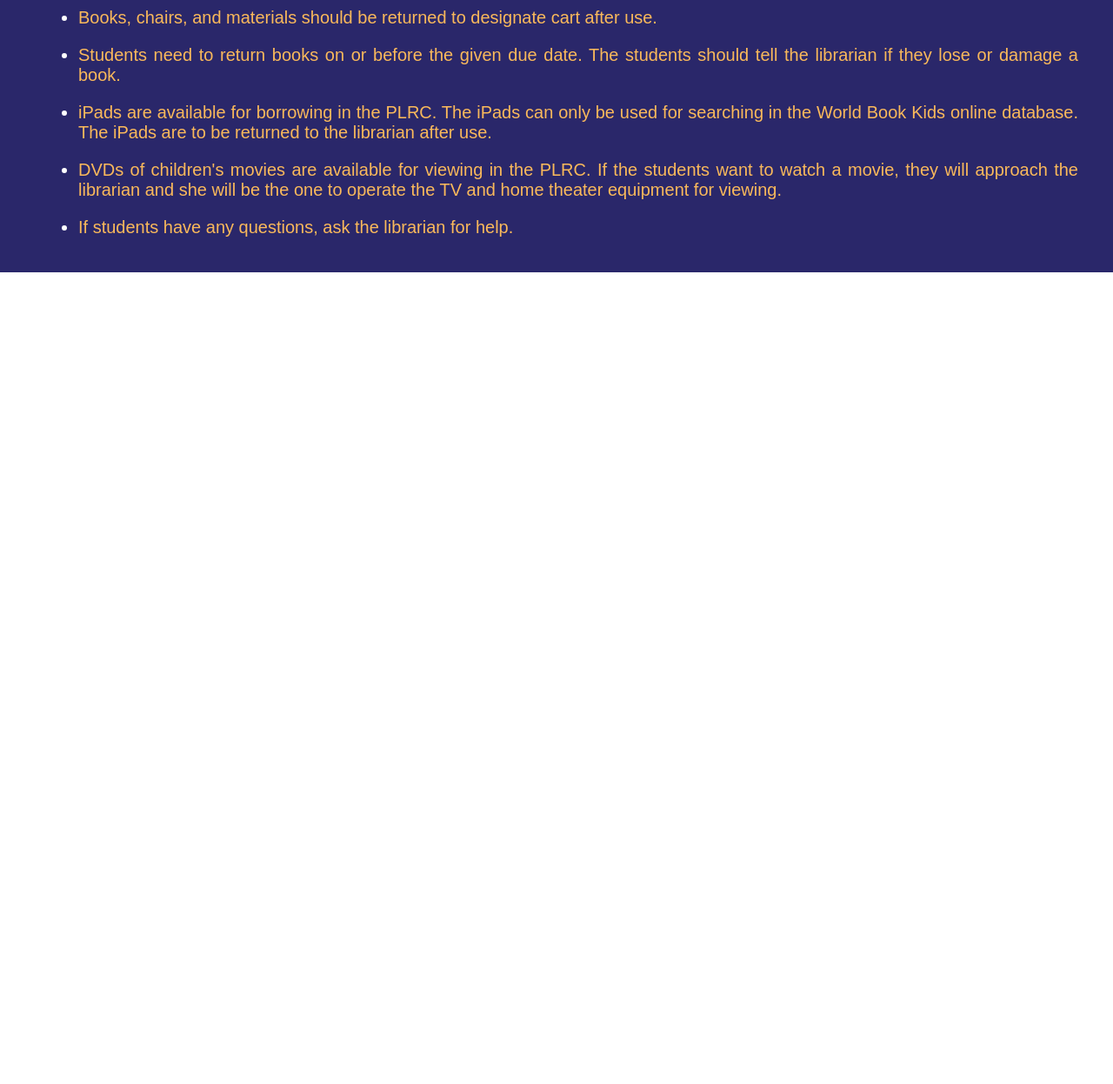
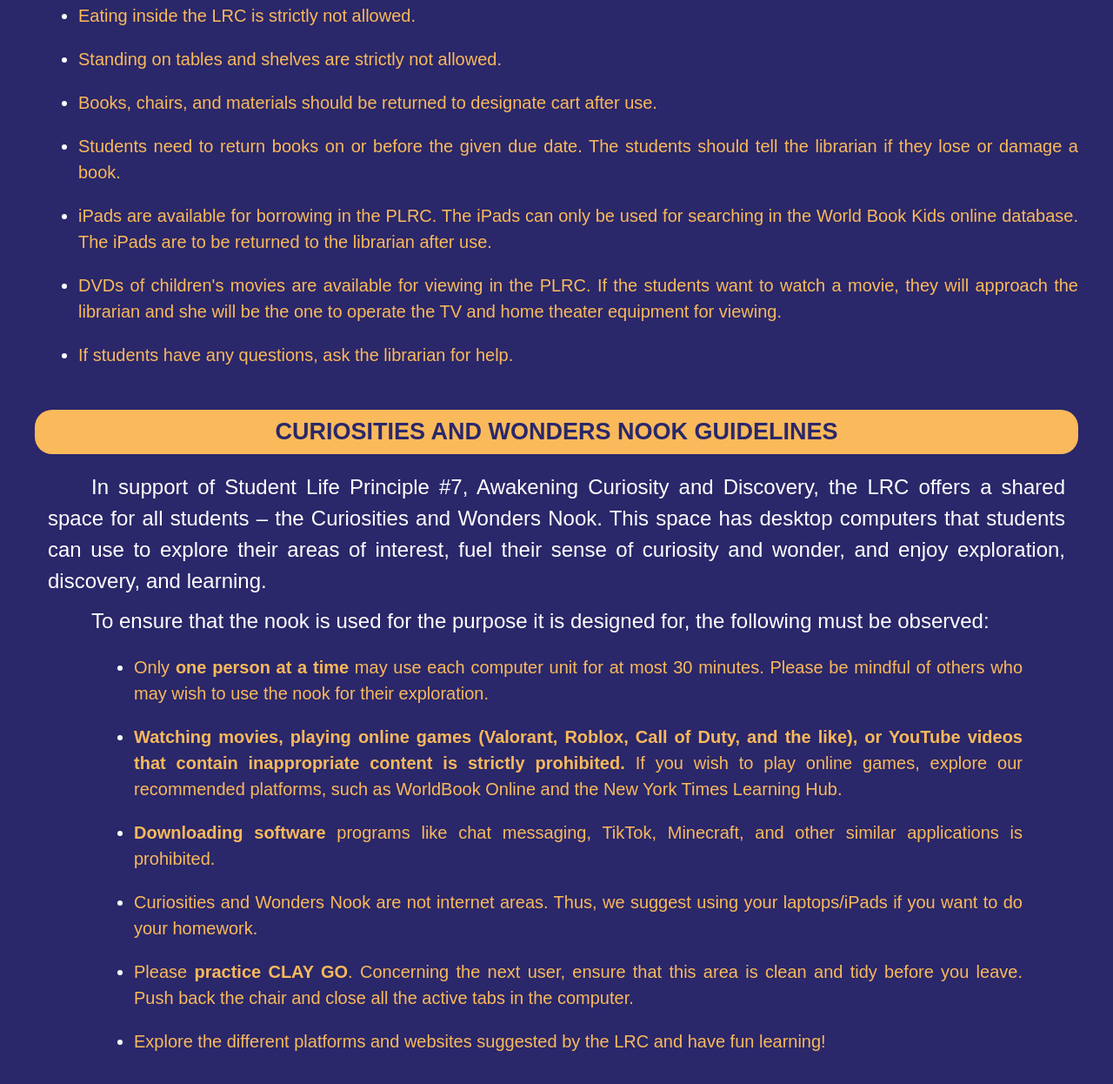
Before and after one commit to cedricrivera/LRC, a plain HTML site: page index.html in a window 1280 px wide. Shown: the part 972-2218 px from the top of the page at 87% size. Before the commit the page ends 1285 px from the top, so only its background shows below. Drawn offline with Linux system fonts and the light colour scheme.

Commit message:
Update Library Policies

```diff
--- a/index.html
+++ b/index.html
@@ -7,8 +7,8 @@
     <title>Document</title>
 </head>
 <body>
-    <div class="page_id">
-        <div class="pagecontent">
+    <div class="pagecontent">
+        <section class="Policy_BED1">
             <div class="top">
                 <h1>RULES AND REGULATIONS</h1>
             </div>
@@ -75,9 +75,37 @@
                         <p>If students have any questions, ask the librarian for help.</p>
                     </li>
                 </ul>
+            </div>
+        </section>
 
+        <section class="Policy_BED2">
+            <div class="top">
+                <h1 style="text-transform: uppercase;">Curiosities and Wonders Nook Guidelines</h1>
             </div>
-        </div>
+            <div class="Curiosities_content">
+                <h2 class="Curiosities1">In support of Student Life Principle #7, Awakening Curiosity and Discovery, the LRC offers a shared space for all students – the Curiosities and Wonders Nook. This space has desktop computers that students can use to explore their areas of interest, fuel their sense of curiosity and wonder, and enjoy exploration, discovery, and learning. </h2>
+                <h2 class="Curiosities2">To ensure that the nook is used for the purpose it is designed for, the following must be observed:</h2>
+                <ul>
+                    <li><p>Only <strong>one person at a time</strong> may use each computer unit for at most 30 minutes. Please be mindful of others who may wish to use the nook for their exploration.</p></li>
+                    <li>
+                        <p><strong>Watching movies, playing online games (Valorant, Roblox, Call of Duty, and the like), or YouTube videos that contain inappropriate content is strictly prohibited.</strong> If you wish to play online games, explore our recommended platforms, such as WorldBook Online and the New York Times Learning Hub.</p>
+                    </li>
+                    <li>
+                        <p><strong>Downloading software</strong> programs like chat messaging, TikTok, Minecraft, and other similar applications is prohibited.</p>
+                    </li>
+                    <li>
+                        <p>Curiosities and Wonders Nook are not internet areas. Thus, we suggest using your laptops/iPads if you want to do your homework.</p>
+                    </li>
+                    <li>
+                        <p>Please <strong>practice CLAY GO</strong>. Concerning the next user, ensure that this area is clean and tidy before you leave. Push back the chair and close all the active tabs in the computer.</p>
+                    </li>
+                    <li>
+                        <p>Explore the different platforms and websites suggested by the LRC and have fun learning!</p>
+                    </li>
+                </ul>
+            </div>
+
+        </section>
     </div>
 </body>
 </html>
--- a/style.css
+++ b/style.css
@@ -7,27 +7,29 @@
 
 .pagecontent{
     background-color: #2a276a;
-    display: flex;
-    flex-flow: column;
+    display: grid;
+    grid-template-rows: auto;
     padding: 40px;
+    gap: 3rem;
+}
+
+.Policy_BED1{
+    display: grid;
+    grid-template-rows: auto;
 }
 
 .top h1{
     padding: 10px;
     font-size: 40px;
     background-color: #fab95b;
-    display: grid;
-    align-items: center;
-    justify-content: center;
     border-radius: 20px;
     color: #2a276a;
     text-align: center;
 }
 
 .BED{
-    display: grid;
-    justify-content: center;
-    align-items: center;
+    justify-self: center;
+    align-self: center;
     padding: 20px;
 }
 
@@ -51,6 +53,7 @@
     margin-top: 20px;
     text-align: justify;
     font-size: 20px;
+    line-height: 1.5;
 }
 
 .pagecontent li{
@@ -62,7 +65,38 @@ li::marker {
     color: #ffff;
 }
 
-@media screen and (max-width: 425px) {
+.Policy_BED2 .top h1{
+    font-size: 27px;
+}
+
+.Curiosities1 , .Curiosities2{
+    text-indent: 50px;
+    color: #fff;
+    text-align: justify;
+    font-weight: 400;
+    line-height: 1.5;
+    padding: 0 15px;
+}
+
+.Curiosities1{
+    margin-top: 20px;
+}
+
+.Curiosities_content ul{
+    padding: 0 4rem;
+}
+
+.Curiosities2{
+    margin-top: 10px;
+}
+
+.Curiosities_content ul li p{
+    font-size: 20px;
+    font-weight: 400;
+    line-height: 1.5;
+}
+
+@media screen and (max-width: 520px) {
     .top h1{
         font-size: 24px;
     }
@@ -79,4 +113,20 @@ li::marker {
     .BED h1{
         font-size: 20px;
     }
+
+    .Policy_BED2 .top h1{
+        font-size: 22px;
+    }
+
+    .Curiosities1 , .Curiosities2{
+        font-size: 19px;
+    }
+
+    .Curiosities_content ul li p{
+        font-size: 16px;
+    }
+
+    .Curiosities_content ul{
+        padding: 0;
+    }
 }
```
